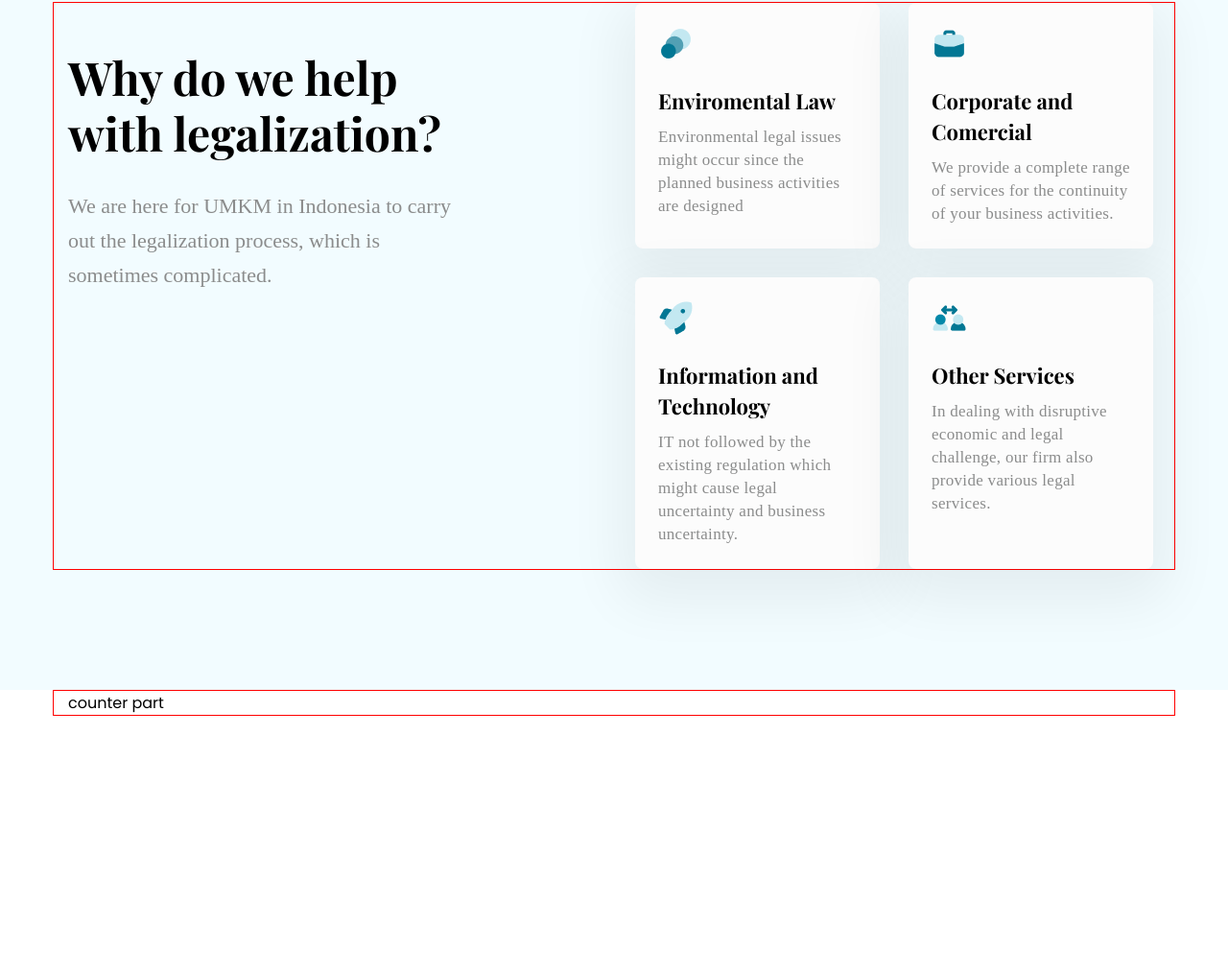
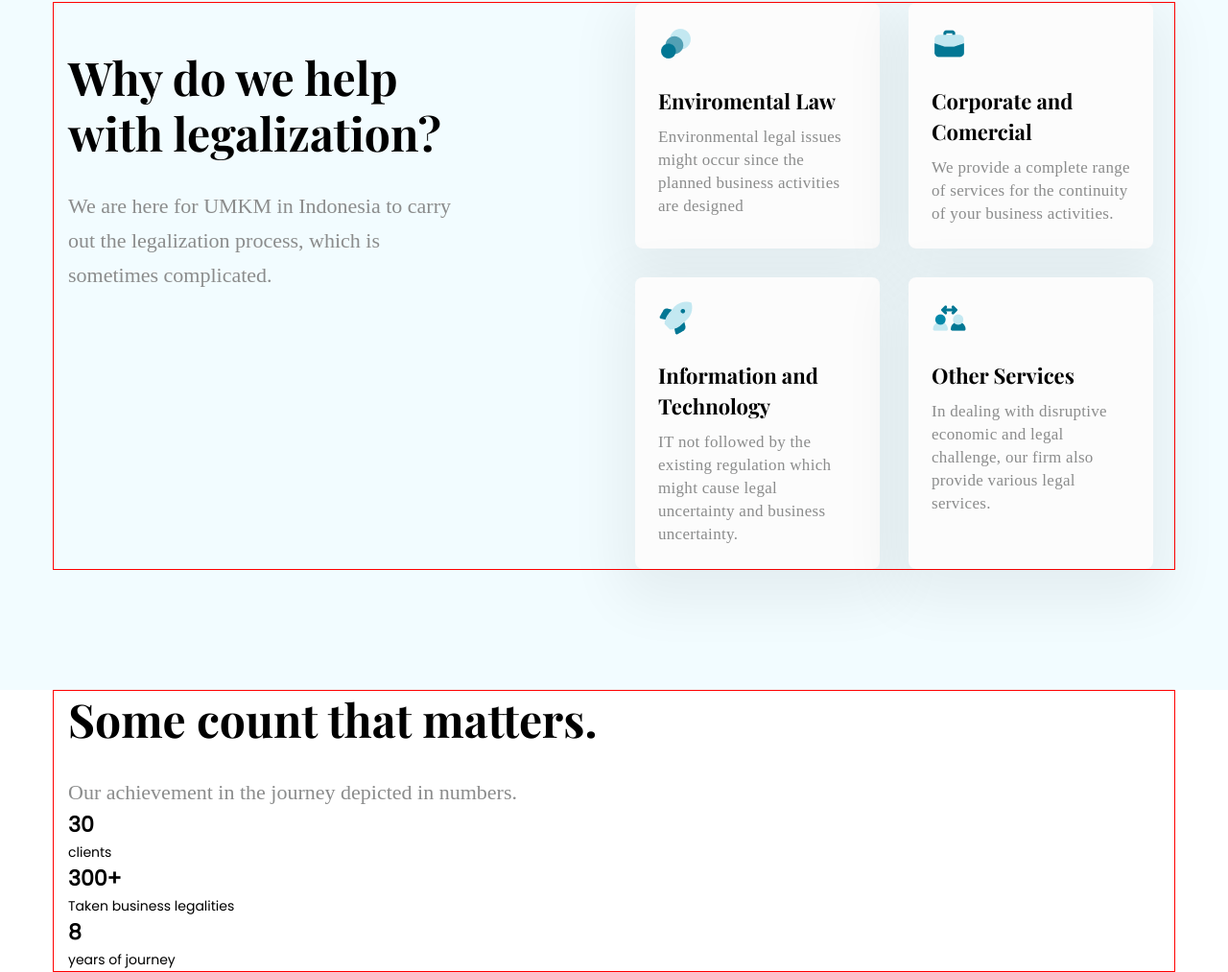
Before and after one commit to Habiba-007/problem_lawyer, a website: page index.html in a window 1280 px wide. Shown: the part 1284-2297 px from the top of the page at 96% size. Before the commit the page ends 2030 px from the top, so only its background shows below. Drawn offline with nearby package versions, Linux system fonts and the light colour scheme; a web font is replaced by a local one.

Commit message:
counter section part html

```diff
--- a/index.html
+++ b/index.html
@@ -69,6 +69,7 @@
             <!-- container_end   -->
         </div>
     </header>
+    <!-- 2nd section  -->
     <section id="banner">
         <div class="container">
             <div class="banner_content">
@@ -127,7 +128,8 @@
                             Why do we help with legalization?
                         </h2>
                         <p>
-                            We are here for UMKM in Indonesia to carry out the legalization process, which is sometimes complicated.
+                            We are here for UMKM in Indonesia to carry out the legalization process, which is sometimes
+                            complicated.
                         </p>
                     </div>
                 </div>
@@ -162,7 +164,8 @@
                             Information and Technology
                         </h3>
                         <p>
-                            IT not followed by the existing regulation which might cause legal uncertainty and business uncertainty.
+                            IT not followed by the existing regulation which might cause legal uncertainty and business
+                            uncertainty.
                         </p>
                     </div>
                     <div class="single_feature_item">
@@ -173,19 +176,43 @@
                             Other Services
                         </h3>
                         <p>
-                            In dealing with disruptive economic and legal challenge, our firm also provide various legal services.
+                            In dealing with disruptive economic and legal challenge, our firm also provide various legal
+                            services.
                         </p>
                     </div>
                 </div>
             </div>
         </div>
     </section>
-    <!-- example   -->
-   <section id="counter">
-    <div class="container">
-        counter part
-    </div>
-   </section>
+    <!-- 4th section  -->
+    <section id="counter">
+        <div class="container">
+            <div class="counter_content">
+                <div class="common_heading center white">
+                    <h2>
+                        Some count that matters.
+                    </h2>
+                    <p>
+                        Our achievement in the journey depicted in numbers.
+                    </p>
+                </div>
+                <div class="counter_items">
+                    <div class="item">
+                        <h3>30</h3>
+                        <p>clients</p>
+                    </div>
+                    <div class="item item2">
+                        <h3>300+</h3>
+                        <p>Taken business legalities</p>
+                    </div>
+                    <div class="item">
+                        <h3>8</h3>
+                        <p>years of journey</p>
+                    </div>
+                </div>
+            </div>
+        </div>
+    </section>
 </body>
 
 </html>
```
